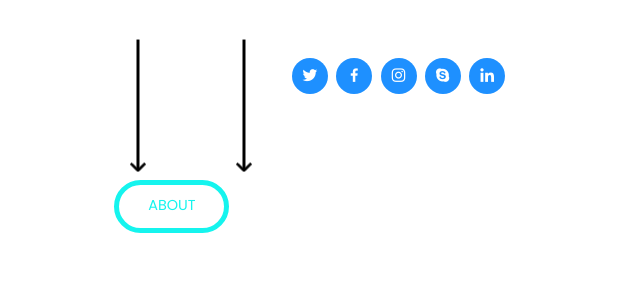
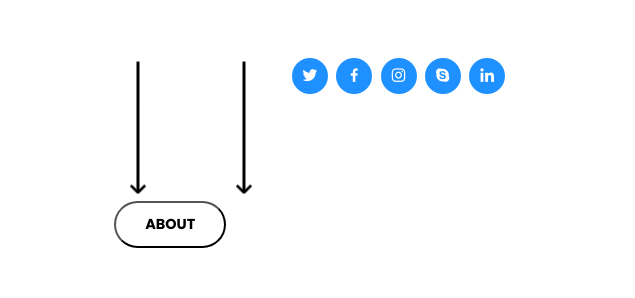
Before and after one commit to codewithkevin/Portfolio, a plain HTML site: page index.html in a window 1280 px wide. Shown: the part 339-637 px from the top of the page, 0-635 px from the left. Drawn offline with nearby package versions, Linux system fonts and the light colour scheme; files whose address does not match are found by name.

Commit message:
added new line

```diff
--- a/assests/style/style.css
+++ b/assests/style/style.css
@@ -91,26 +91,6 @@ section {
     display: flex;
 }
 
-.files-about  {
-    background-color: white;
-    position: relative;
-    text-align: center;
-    color: #15f4ee;
-    font-weight: 400;
-    border: 5px solid #15f4ee;
-    text-transform: uppercase;
-    cursor: pointer;
-    border-radius: 50px;
-    transition: 1.5s;
-    margin-bottom: 10px;
-}
-
-
-.files-about:hover {
-    box-shadow: 0 5px 50px 0 #15f4ee inset, 0 5px 50px 0 #15f4ee;
-    box-shadow: 0 5px 50px 0 #15f4ee inset, 0 5px 50px 0 #15f4ee;
-    text-shadow: 0 0 5px #15f4ee, 0 0 5px #15f4ee;
-}
 
 /*Social-links*/
 .social-links a {
@@ -292,6 +272,7 @@ section.hero {
 }
 
 .down-arrow {
+    margin-top: 20px;
     stroke: white;
     position: absolute;
     bottom: 15em;
```
